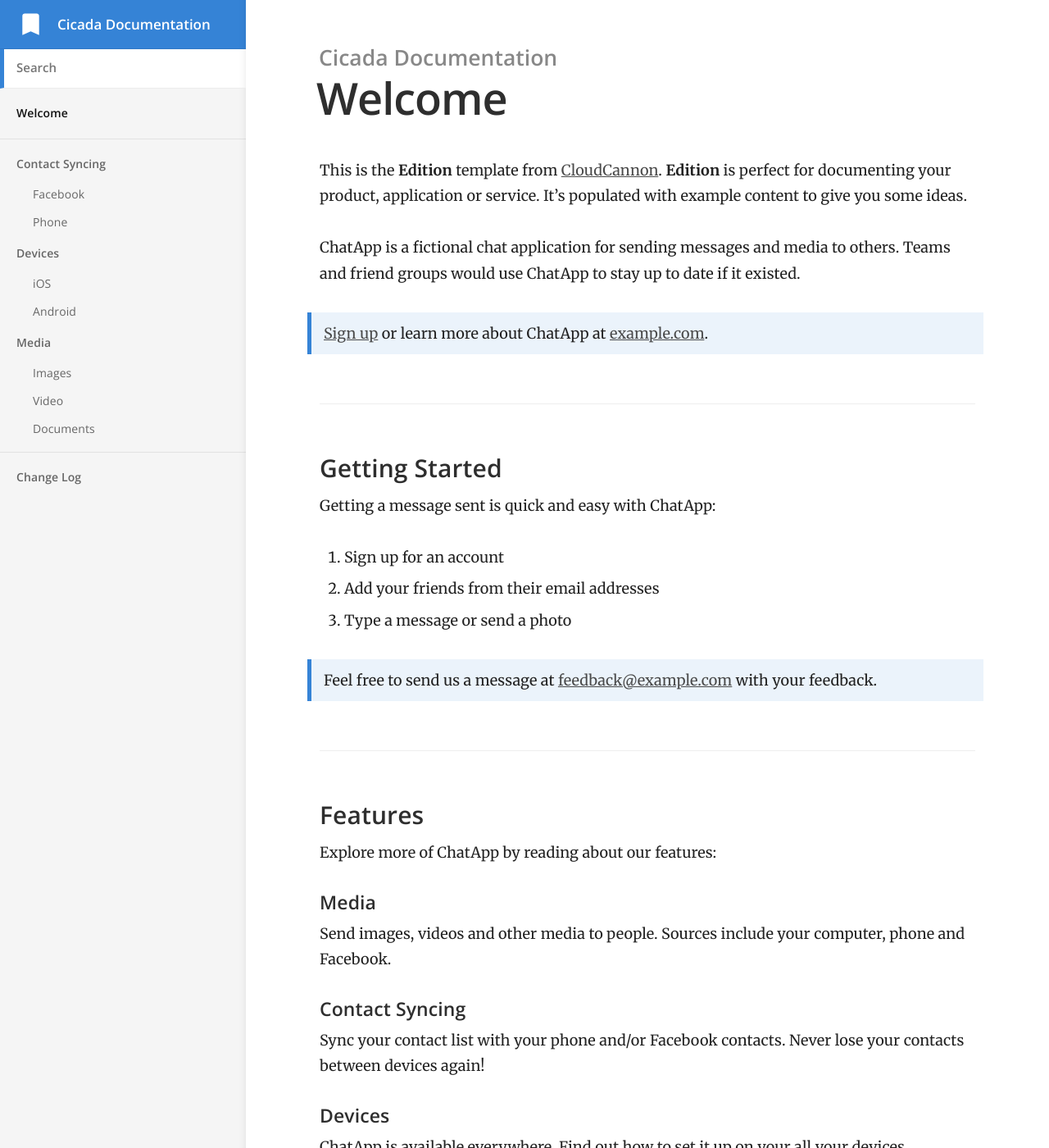
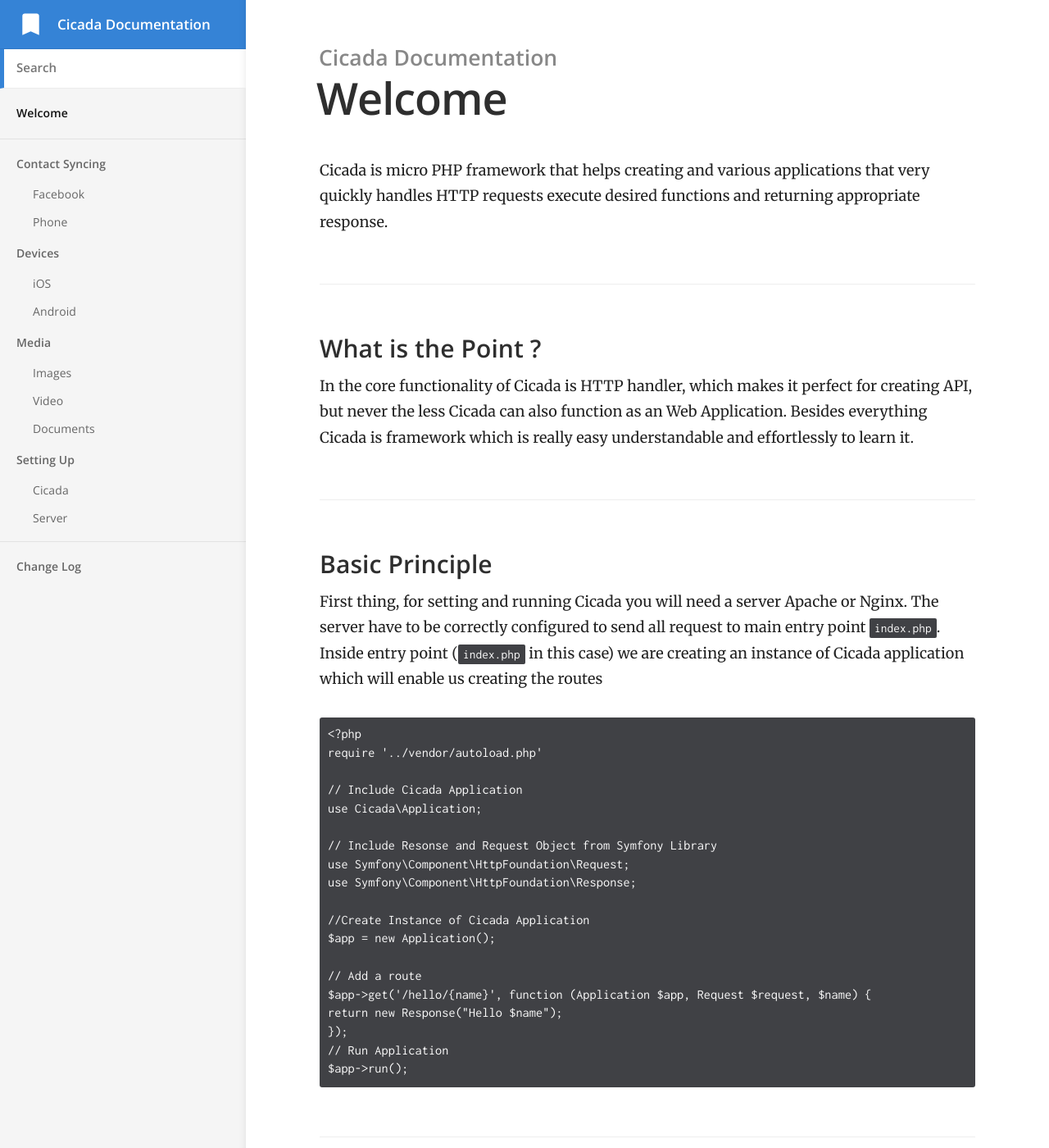
Before and after one commit to hexadecimalH/cicada-docs, a Jekyll site: the page built from index.md, in a window 1280 px wide and 1400 px high. Shown: the whole window at 82% size. Built offline with Jekyll 4.4.1, drawn with Linux system fonts in a browser that asks for light colours; some of the changed text lies outside the part shown.

Commit message:
Added Setting up Section

````diff
--- a/index.md
+++ b/index.md
@@ -1,38 +1,43 @@
 ---
 title: Welcome
 ---
+Cicada is micro PHP framework that helps creating and various applications that very quickly handles HTTP requests execute desired functions and returning appropriate response.
 
-This is the **Edition** template from [CloudCannon](http://cloudcannon.com/).
-**Edition** is perfect for documenting your product, application or service.
-It's populated with example content to give you some ideas.
+### What is the Point ?
 
-ChatApp is a fictional chat application for sending messages and media to others.
-Teams and friend groups would use ChatApp to stay up to date if it existed.
+In the core functionality of Cicada is HTTP handler, which makes it perfect for creating API, but never the less Cicada can also function as an Web Application. Besides everything Cicada is framework which is really easy understandable and effortlessly to learn it.
 
-> [Sign up](http://example.com/signup) or learn more about ChatApp at [example.com](http://example.com/).
+### Basic Principle
 
-### Getting Started
+First thing, for setting and running Cicada you will need a server Apache or Nginx. The server have to be correctly configured to send all request to main entry point `index.php`. Inside entry point (`index.php` in this case) we are creating an instance of Cicada application which will enable us creating the routes
 
-Getting a message sent is quick and easy with ChatApp:
 
-1. Sign up for an account
-2. Add your friends from their email addresses
-3. Type a message or send a photo
+```
+<?php
+require '../vendor/autoload.php'
 
-> Feel free to send us a message at [feedback@example.com](mailto:feedback@example.com) with your feedback.
+// Include Cicada Application
+use Cicada\Application;
 
-### Features
+// Include Resonse and Request Object from Symfony Library
+use Symfony\Component\HttpFoundation\Request;
+use Symfony\Component\HttpFoundation\Response;
 
-Explore more of ChatApp by reading about our features:
+//Create Instance of Cicada Application
+$app = new Application();
 
-#### Media
+// Add a route
+$app->get('/hello/{name}', function (Application $app, Request $request, $name) {
+return new Response("Hello $name");
+});
+// Run Application
+$app->run();
+```
 
-Send images, videos and other media to people. Sources include your computer, phone and Facebook.
+### Using 3th party Components
 
-#### Contact Syncing
+Cicada Framework from the core uses some of the most reliable third party libraries. The compatibility with other components or libraries is seamless and it work just fine.
 
-Sync your contact list with your phone and/or Facebook contacts. Never lose your contacts between devices again!
+### Reading the documentation
 
-#### Devices
-
-ChatApp is available everywhere. Find out how to set it up on your all your devices.
+This Documentations is designed for both newbies and people who already work with Cicada. So, if you are new to Cicada I strongly recommend you starting to read this from Start to End, if not you are free to jump in any of the section for your interest.
````
Also changed, not shown: _docs/setting-up/cicada.md (added, +27 -0 lines), _docs/setting-up/server.md (added, +75 -0 lines), 1 other file.
